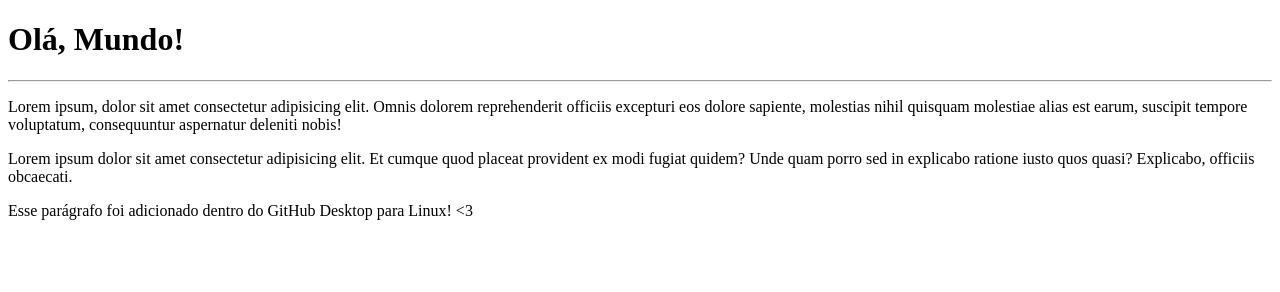
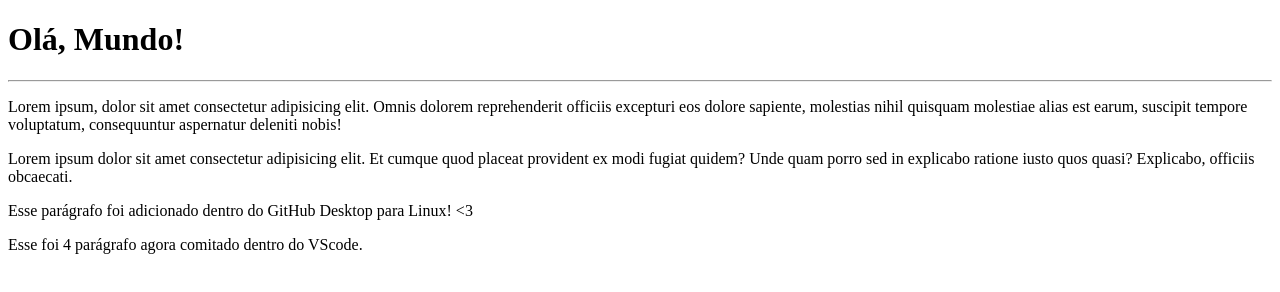
Before and after one commit to marcelocmedeiros/Teste2021, a plain HTML site: page site-exemplo/index.html in a window 1280 px wide. Drawn offline with Linux system fonts and the light colour scheme.

Commit message:
Add Vscode

```diff
--- a/site-exemplo/index.html
+++ b/site-exemplo/index.html
@@ -14,5 +14,8 @@
     <p>
         Esse parágrafo foi adicionado dentro do GitHub Desktop para Linux! &lt;3
     </p>
+    <p>
+        Esse foi 4 parágrafo agora comitado dentro do VScode.
+    </p>
 </body>
 </html>
```
